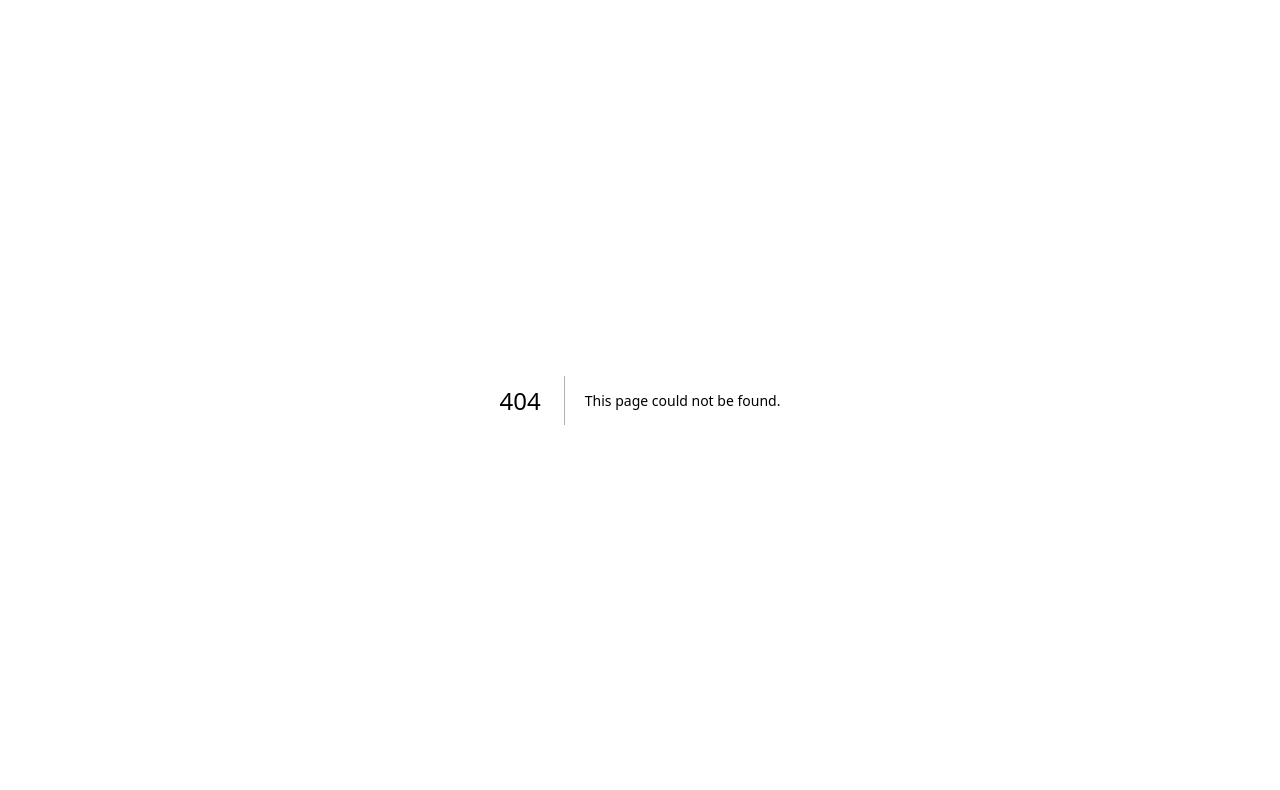
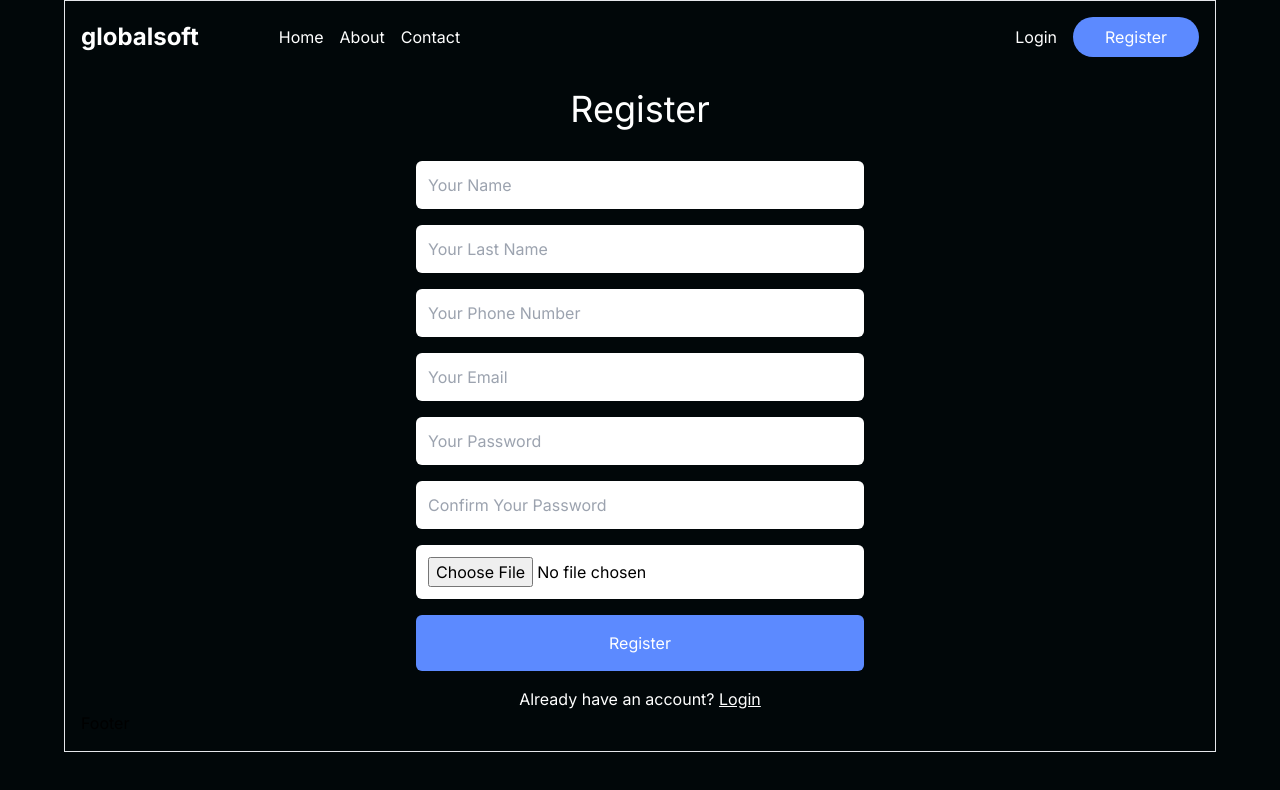
Before and after one commit to Franjo7/Code-Camp-App, a Next.js app in the folder frontend/: page /register in a window 1280 px wide. Before the commit this address had no page. Shown: the top 790 px of the page. Built offline with nearby package versions, Linux system fonts and the light colour scheme.

Commit message:
Dodani navigacija, putanje i forme za prijavu i registraciju

```diff
--- /dev/null
+++ b/frontend/src/app/(auth)/login/page.js
@@ -0,0 +1,20 @@
+import React from 'react'
+
+const page = () => {
+  return (
+    <section className='mt-8'>
+      <h1 className='text-center text-white text-4xl'>Login</h1>
+      <form className='flex flex-col gap-6 max-w-md mx-auto mt-8'>
+        <input type='email' placeholder='Your Email' className='bg-white rounded-md p-3' required />
+        <input type='password' placeholder='Your Password' className='bg-white rounded-md p-3' required />
+        <a href='/forgot-password' className='text-white text-left px-1'>Forgot Password?</a>
+        <button className='bg-primary text-white rounded-md p-4'>Login</button>
+      </form>
+      <p className='text-center text-white mt-4'>
+        Don't have an account? <a href='/register' className='underline'>Register</a>
+      </p>
+    </section>
+  )
+}
+
+export default page
--- /dev/null
+++ b/frontend/src/app/(auth)/register/page.js
@@ -0,0 +1,24 @@
+import React from 'react'
+
+const page = () => {
+  return (
+    <section className='mt-8'>
+      <h1 className='text-center text-white text-4xl'>Register</h1>
+      <form className='flex flex-col gap-4 max-w-md mx-auto mt-8'>
+        <input type='text' placeholder='Your Name' className='bg-white rounded-md p-3' required />
+        <input type='text' placeholder='Your Last Name' className='bg-white rounded-md p-3' required />
+        <input type='number' placeholder='Your Phone Number' className='bg-white rounded-md p-3' required />
+        <input type='email' placeholder='Your Email' className='bg-white rounded-md p-3' required />
+        <input type='password' placeholder='Your Password' className='bg-white rounded-md p-3' required />
+        <input type='password' placeholder='Confirm Your Password' className='bg-white rounded-md p-3' required />
+        <input type='file' placeholder='Upload Your CV' className='bg-white rounded-md p-3' required />
+        <button className='bg-primary text-white rounded-md p-4'>Register</button>
+      </form>
+      <p className='text-center text-white mt-4'>
+        Already have an account? <a href='/login' className='underline'>Login</a>
+      </p>
+    </section>
+  )
+}
+
+export default page
--- /dev/null
+++ b/frontend/src/app/about/page.js
@@ -0,0 +1,9 @@
+import React from 'react'
+
+const page = () => {
+  return (
+    <div>About</div>
+  )
+}
+
+export default page
--- /dev/null
+++ b/frontend/src/app/admin/page.js
@@ -0,0 +1,9 @@
+import React from 'react'
+
+const page = () => {
+  return (
+    <div>Admin</div>
+  )
+}
+
+export default page
--- /dev/null
+++ b/frontend/src/app/components/footer/Footer.js
@@ -0,0 +1,9 @@
+import React from 'react'
+
+const Footer = () => {
+  return (
+    <div>Footer</div>
+  )
+}
+
+export default Footer
--- /dev/null
+++ b/frontend/src/app/components/navbar/Navbar.js
@@ -0,0 +1,21 @@
+import React from 'react'
+import Link from 'next/link'
+
+const Navbar = () => {
+  return (
+    <header className="flex items-center justify-between">
+        <nav className="text-white text-1xl flex items-center gap-4">
+          <Link className="text-white font-bold text-2xl mr-16" href="">globalsoft</Link>
+          <Link href='/'>Home</Link>
+          <Link href='/about'>About</Link>
+          <Link href='/contact'>Contact</Link>
+        </nav>
+        <nav className='text-white text-1xl flex items-center gap-4'>
+          <Link href='/login'>Login</Link>
+          <Link href='/register' className="bg-primary rounded-full px-8 py-2">Register</Link>
+        </nav>
+    </header>
+  )
+}
+
+export default Navbar
--- /dev/null
+++ b/frontend/src/app/contact/page.js
@@ -0,0 +1,9 @@
+import React from 'react'
+
+const page = () => {
+  return (
+    <div>Contact</div>
+  )
+}
+
+export default page
--- a/frontend/src/app/globals.css
+++ b/frontend/src/app/globals.css
@@ -0,0 +1,7 @@
+@tailwind base;
+@tailwind components;
+@tailwind utilities;
+
+:root {
+    background-color: rgb(1, 7, 9);
+}
--- a/frontend/src/app/layout.js
+++ b/frontend/src/app/layout.js
@@ -1,5 +1,7 @@
 import { Inter } from "next/font/google";
 import "./globals.css";
+import Navbar from "./components/navbar/Navbar";
+import Footer from "./components/footer/Footer";
 
 const inter = Inter({ subsets: ["latin"] });
 
@@ -11,7 +13,13 @@ export const metadata = {
 export default function RootLayout({ children }) {
   return (
     <html lang="en">
-      <body className={inter.className}>{children}</body>
+      <body className={inter.className}>
+        <main className="max-w-6xl mx-auto border p-4">
+          <Navbar />
+          {children}
+          <Footer />
+        </main>
+      </body>
     </html>
   );
 }
--- a/frontend/src/app/page.js
+++ b/frontend/src/app/page.js
@@ -1,9 +1,11 @@
-const Home = () => {
-    return (
-        <div>
-            <h1>Home</h1>
-        </div>
-    );
+import React from 'react';
+
+export default function Home() {
+  return (
+    <>
+      <main>
+        <h1>Home</h1>
+      </main>
+    </>
+  );
 }
-
-export default Home;
--- a/frontend/tailwind.config.js
+++ b/frontend/tailwind.config.js
@@ -7,11 +7,9 @@ module.exports = {
   ],
   theme: {
     extend: {
-      backgroundImage: {
-        "gradient-radial": "radial-gradient(var(--tw-gradient-stops))",
-        "gradient-conic":
-          "conic-gradient(from 180deg at 50% 50%, var(--tw-gradient-stops))",
-      },
+      colors: {
+        primary: "rgba(92, 138, 255)",
+      }
     },
   },
   plugins: [],
```
